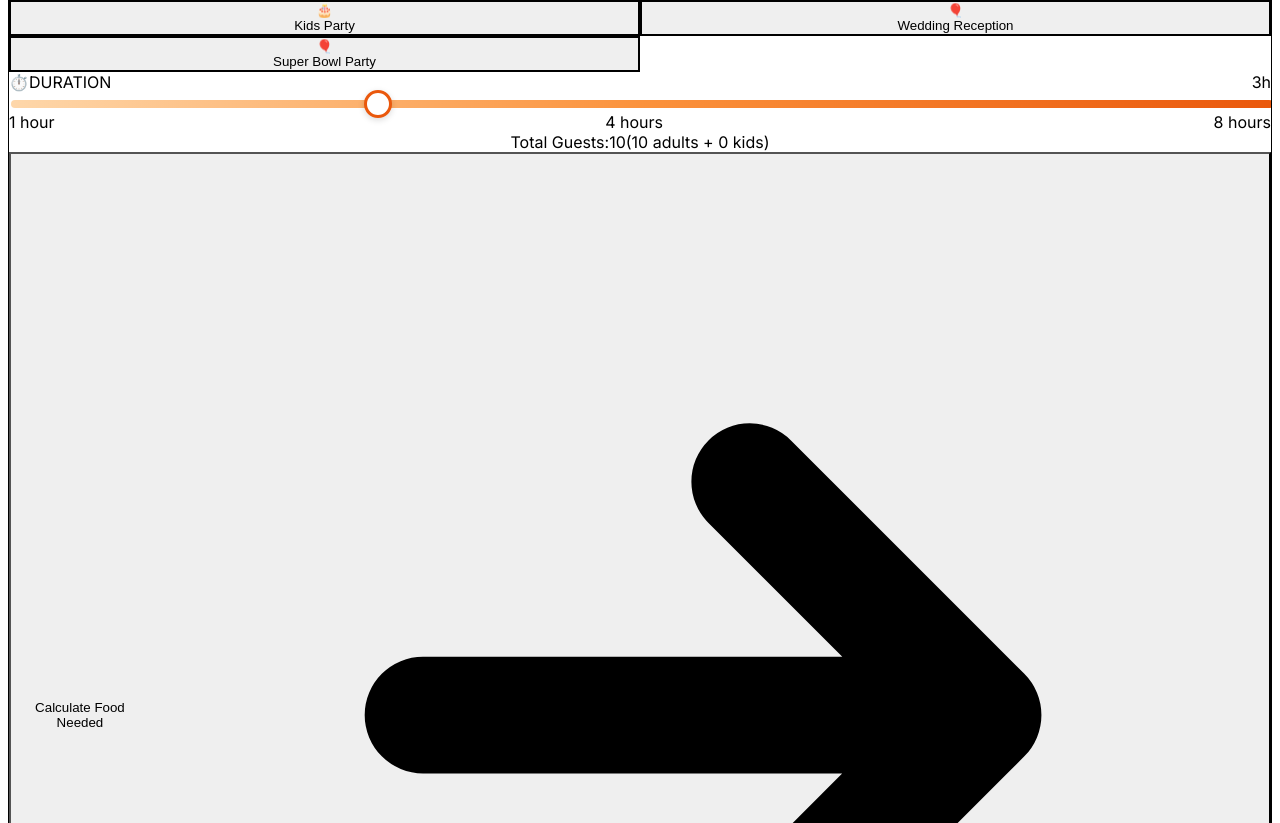
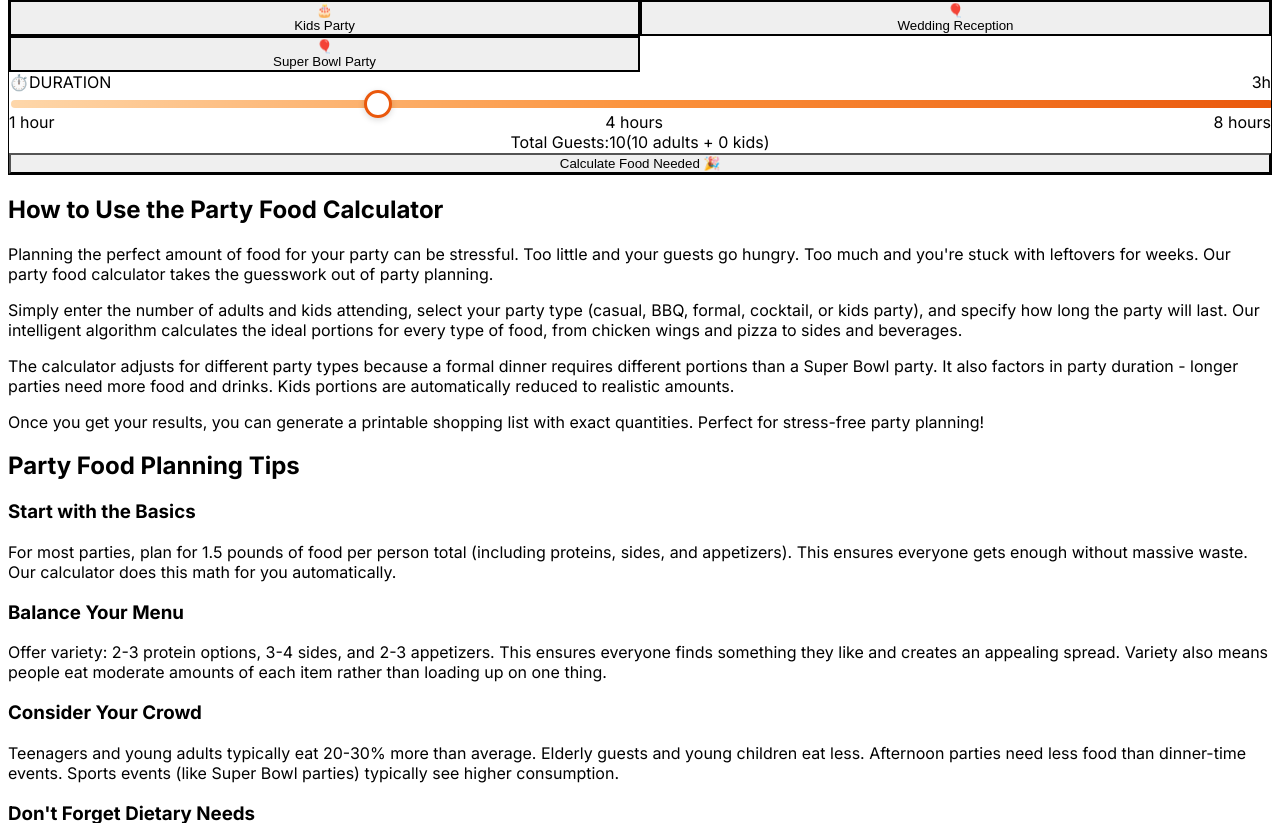
Before and after one commit to Eric-meiyan/partyfoodcalc, a Next.js app: page / in a window 1280 px wide. Shown: the part 497-1320 px from the top of the page. Built offline with nearby package versions, Linux system fonts and the light colour scheme.

Commit message:
🐛 Fix: remove SVG arrow that filled entire screen on calculate button

```diff
--- a/components/Calculator.tsx
+++ b/components/Calculator.tsx
@@ -207,12 +207,7 @@ export default function Calculator({
           onClick={handleCalculate}
           className="w-full py-5 bg-gradient-to-r from-orange-500 to-amber-500 text-white font-extrabold text-xl rounded-2xl hover:from-orange-600 hover:to-amber-600 transition-all shadow-lg hover:shadow-xl active:scale-[0.98] relative overflow-hidden group"
         >
-          <span className="relative z-10 flex items-center justify-center gap-3">
-            Calculate Food Needed
-            <svg className="w-6 h-6 group-hover:translate-x-1 transition-transform" fill="none" viewBox="0 0 24 24" stroke="currentColor" strokeWidth={2.5}>
-              <path strokeLinecap="round" strokeLinejoin="round" d="M13 7l5 5m0 0l-5 5m5-5H6" />
-            </svg>
-          </span>
+          Calculate Food Needed 🎉
         </button>
       </div>
     </div>
```
Also changed, not shown: 1 other file (tests, documents, lock files or other folders).
